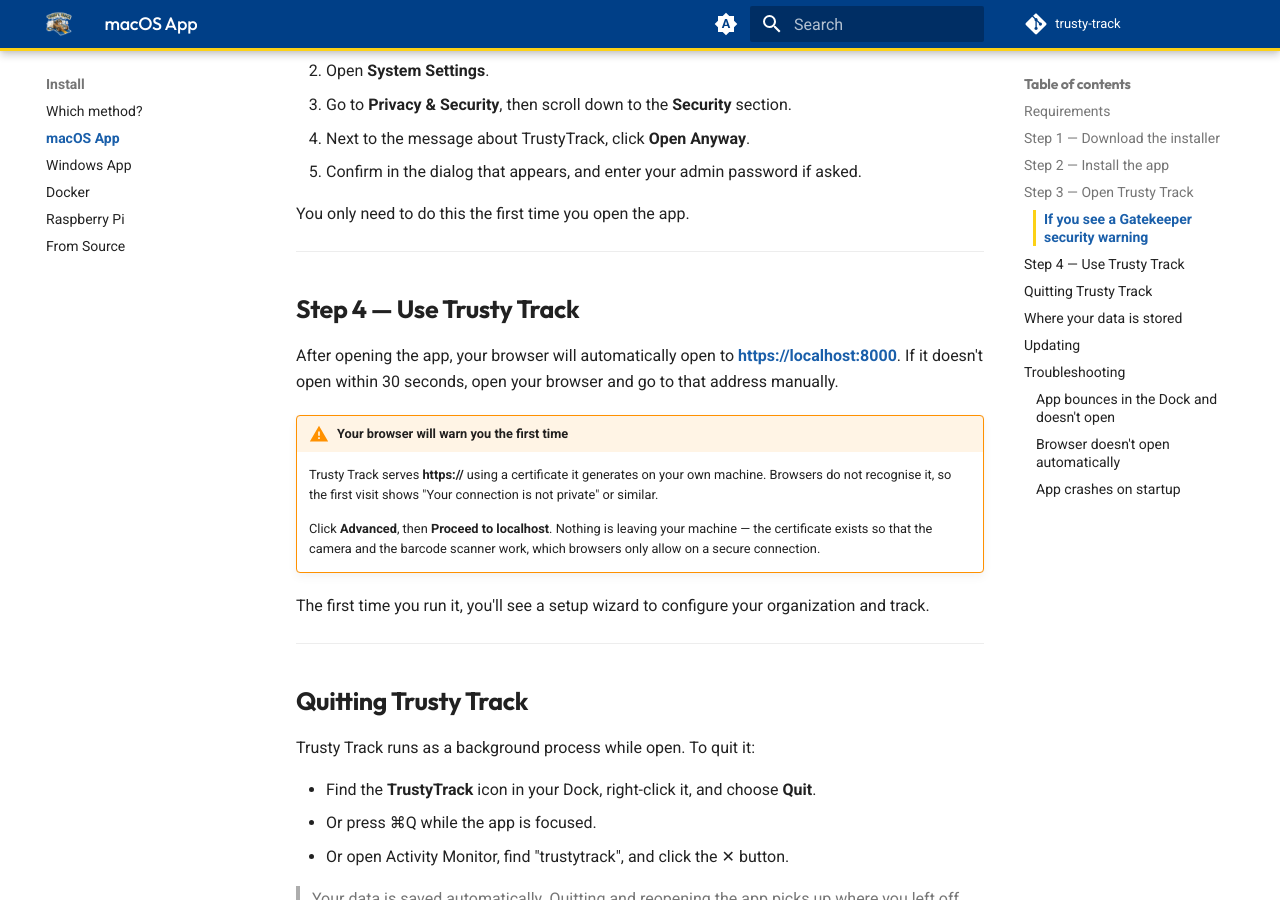
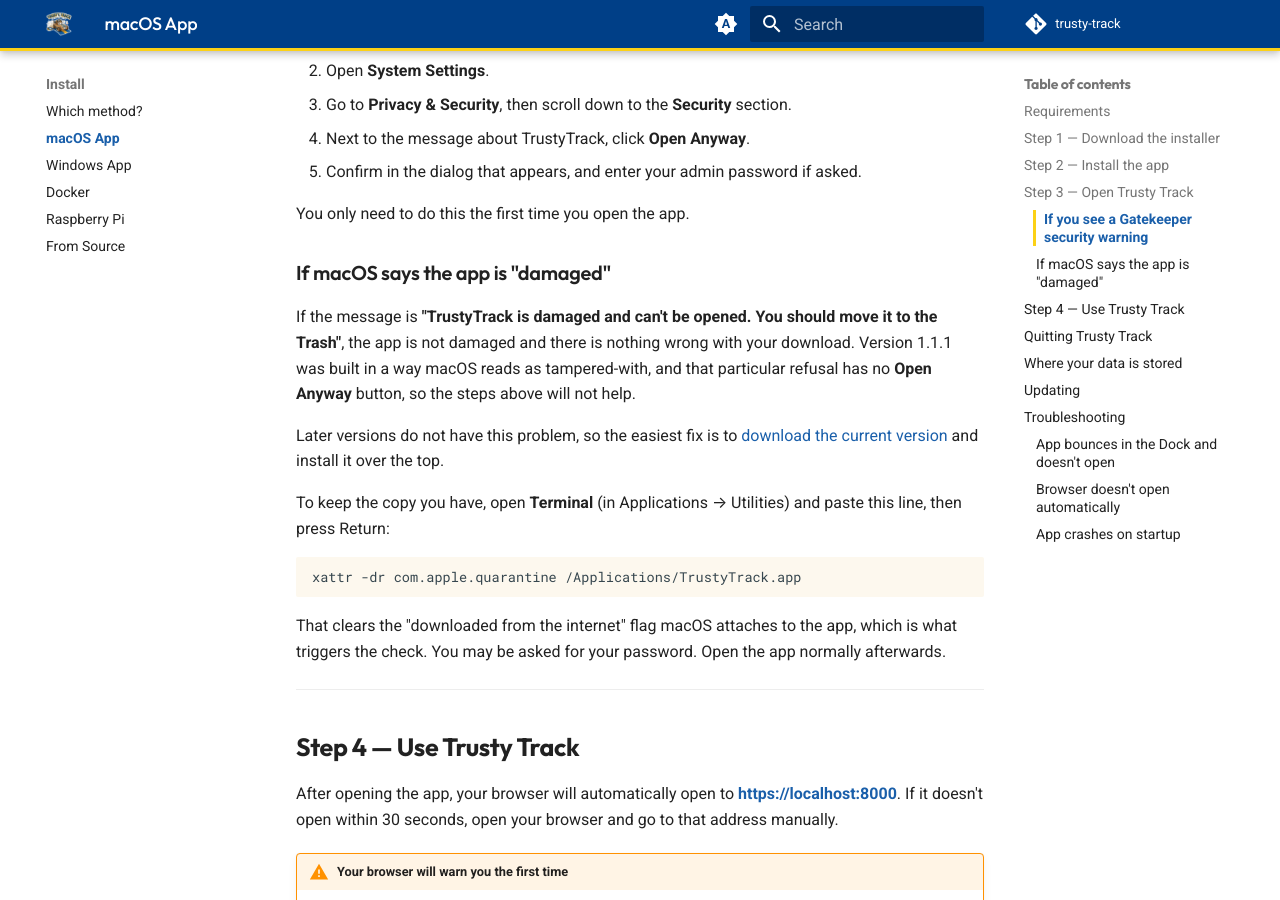
Before and after one commit to dknowles2/trusty-track, an MkDocs documentation site: the page built from docs/user/install-mac.md, in a window 1280 px wide and 900 px high, scrolled down 1550 px. Built offline with MkDocs 1.6.1 and Material for MkDocs 9.7.7, drawn with Linux system fonts in a browser that asks for light colours; comment, search, counter and statistics services are not loaded.

Commit message:
The macOS app shipped with a signature that did not verify
macOS told anyone who installed v1.1.1 that the app was "damaged and can't be
opened. You should move it to the Trash". It was not damaged, and the install
guide's advice could not help: that refusal has no Open Anyway button.

PyInstaller's BUNDLE step signs the app -- ad-hoc when there is no identity,
which on arm64 is mandatory rather than decorative. The next step stamps the
version into Info.plist, which breaks the seal that covered it: `codesign -dv`
reports `Info.plist=not bound` and verification fails outright. The re-sign
that would have repaired it was gated on APPLE_SIGN_IDENTITY, and no release
has ever set one -- there is no Developer ID for this project.

That gate had the consequence backwards. Shipping unsigned would have been the
mild outcome: a quarantined app with a valid ad-hoc signature gets the ordinary
"unidentified developer" refusal, which the guide walks a reader past. A broken
signature gets "damaged", and the only way out is xattr in a terminal.

Signing is unconditional now, ad-hoc when there is no identity, followed by
`codesign --verify --deep --strict`. `packaging.yml` asserts the same on every
pull request, and checks specifically that Info.plist is still bound: every
other check on that bundle passed while it was broken.

The install guide gains the message people actually saw, since the v1.1.1
download will be around for as long as anyone links to it.

Notarization is still absent and needs a paid Apple Developer account. The
build script has had the code path for it all along; it wants four secrets.

Co-Authored-By: Claude Opus 5 <noreply@anthropic.com>

````diff
--- a/docs/user/install-mac.md
+++ b/docs/user/install-mac.md
@@ -57,6 +57,30 @@ Sequoia removed the right-click bypass, so use System Settings instead:
 5. Confirm in the dialog that appears, and enter your admin password if asked.
 
 You only need to do this the first time you open the app.
+
+### If macOS says the app is "damaged"
+
+If the message is **"TrustyTrack is damaged and can't be opened. You should
+move it to the Trash"**, the app is not damaged and there is nothing wrong with
+your download. Version 1.1.1 was built in a way macOS reads as tampered-with,
+and that particular refusal has no **Open Anyway** button, so the steps above
+will not help.
+
+Later versions do not have this problem, so the easiest fix is to
+[download the current version](https://github.com/dknowles2/trusty-track/releases/latest)
+and install it over the top.
+
+To keep the copy you have, open **Terminal** (in Applications → Utilities) and
+paste this line, then press Return:
+
+```bash
+xattr -dr com.apple.quarantine /Applications/TrustyTrack.app
+```
+
+That clears the "downloaded from the internet" flag macOS attaches to the app,
+which is what triggers the check. You may be asked for your password. Open the
+app normally afterwards.
+
 
 ---
 
````
Also changed, not shown: CLAUDE.md (+2 -0 lines), 2 other files.
